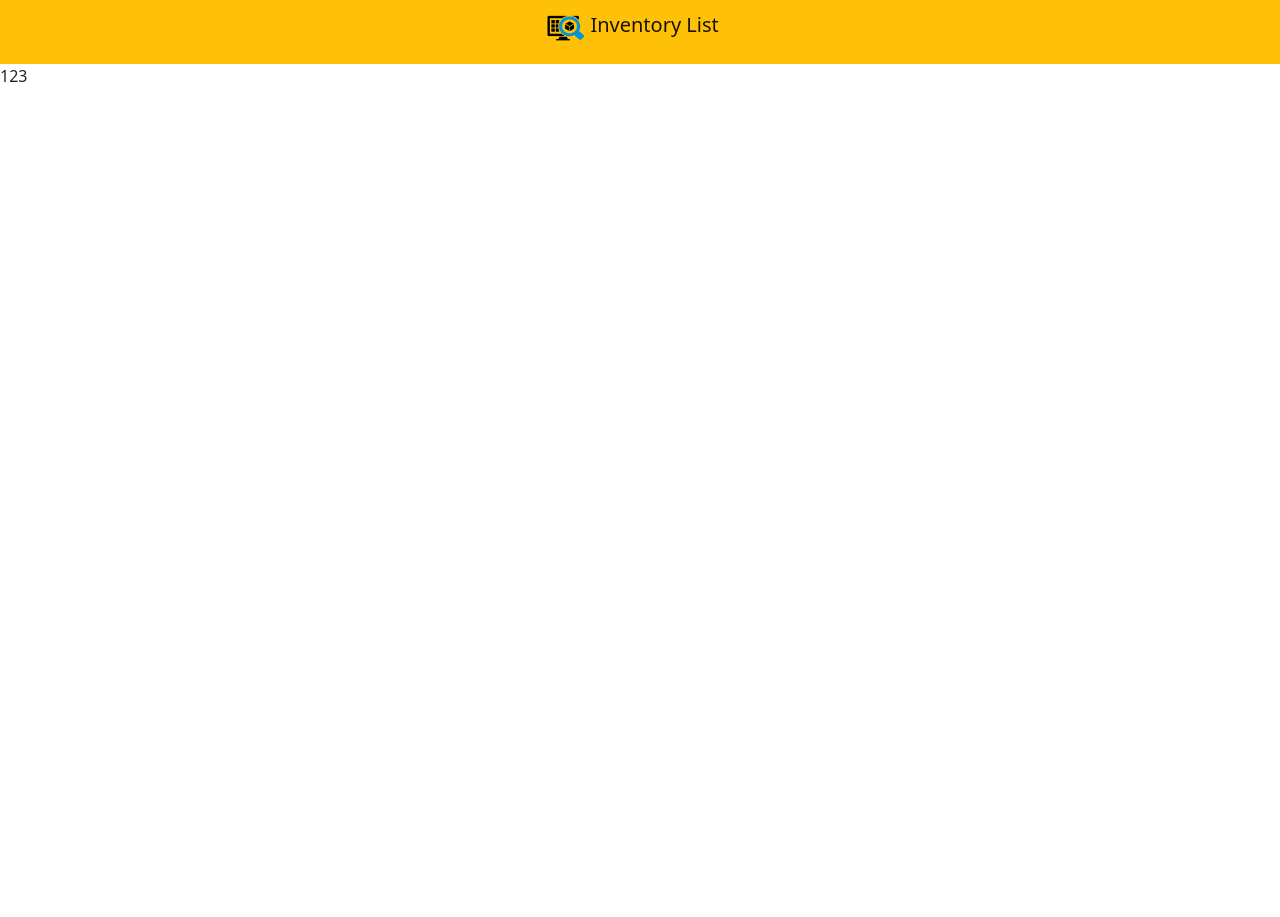
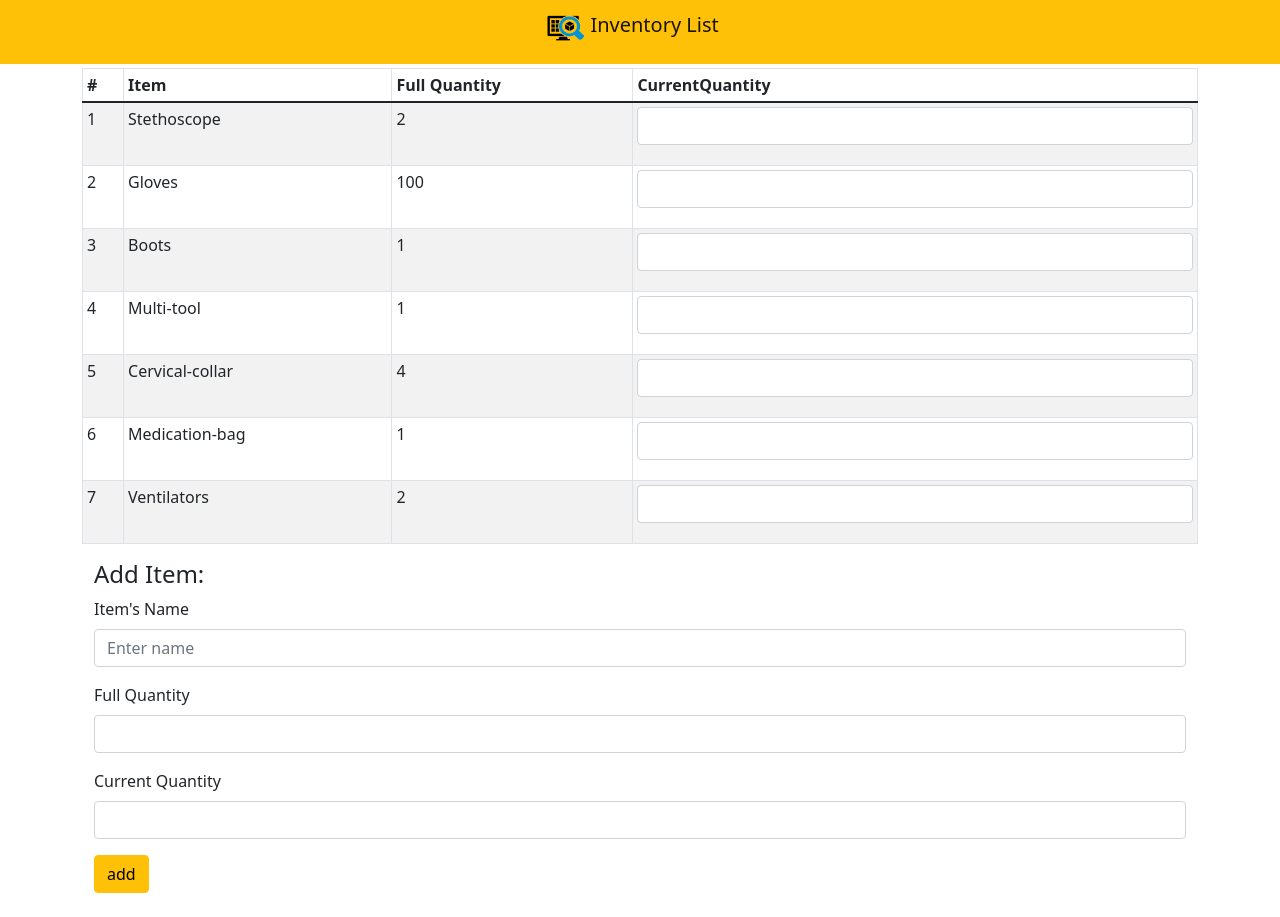
Before and after one commit to YamEbgui/InventoryListRedux, a React (Create React App) app in the folder frontend/: page / in a window 1280 px wide. Both pictures are taken after typing "Sample", "Sample", "2020-01-15" into the empty fields and a click on the button "Submit". Before the commit the page ends 800 px from the top, so only its background shows below. Built offline with nearby package versions, Linux system fonts and the light colour scheme.

Commit message:
Add components to the inventory list

```diff
--- a/frontend/src/App.js
+++ b/frontend/src/App.js
@@ -1,11 +1,12 @@
-import FormCard from "./core/FormCard";
+//import components
 import NavBar from "./core/NavBar";
-import workerReducer from "./reducers/workerReducer";
+import Body from "./core/Body";
+//import for redux-state management
 import { Provider } from "react-redux";
 import { createStore } from "redux";
-import Body from "./core/Body";
+import rootReducer from "./reducers";
 
-const store = createStore(workerReducer);
+const store = createStore(rootReducer);
 
 function App() {
   return (
--- /dev/null
+++ b/frontend/src/core/AddForm.jsx
@@ -0,0 +1,52 @@
+import React from "react";
+import { useState } from "react";
+import { Button, Container, Form } from "react-bootstrap";
+
+export default function AddForm() {
+  const [name, setName] = useState("");
+  const [fullQuantity, setFullQuantity] = useState("");
+  const [currentQuantity, setCurrentQuantity] = useState("");
+
+  return (
+    <Container>
+      <h4>Add Item:</h4>
+      <Form>
+        <Form.Group className="mb-3" controlId="formName">
+          <Form.Label>Item's Name</Form.Label>
+          <Form.Control
+            onInput={({ target: { value } }) => {
+              setName(value);
+            }}
+            defaultValue={name}
+            type="text"
+            placeholder="Enter name"
+          />
+        </Form.Group>
+        <Form.Group className="mb-3" controlId="formFullQuantity">
+          <Form.Label>Full Quantity</Form.Label>
+          <Form.Control
+            onInput={({ target: { value } }) => {
+              setFullQuantity(value);
+            }}
+            defaultValue={fullQuantity}
+            type="number"
+          />
+        </Form.Group>
+        <Form.Group className="mb-3" controlId="formCurrentQuantity">
+          <Form.Label>Current Quantity</Form.Label>
+          <Form.Control
+            onInput={({ target: { value } }) => {
+              setCurrentQuantity(value);
+            }}
+            defaultValue={currentQuantity}
+            type="number"
+          />
+        </Form.Group>
+        <Button variant="warning" type="submit">
+          add
+        </Button>
+      </Form>
+      <br />
+    </Container>
+  );
+}
--- a/frontend/src/core/Body.jsx
+++ b/frontend/src/core/Body.jsx
@@ -1,9 +1,10 @@
 import React from "react";
 import { useSelector } from "react-redux";
 import FormCard from "./FormCard";
+import InventoryForm from "./InventoryForm";
 
 export default function Body() {
-  const worker = useSelector((state) => state);
+  const information = useSelector((state) => state.information);
 
-  return worker === null ? <FormCard /> : <p>123</p>;
+  return information === null ? <FormCard /> : <InventoryForm />;
 }
--- /dev/null
+++ b/frontend/src/core/InventoryForm.jsx
@@ -0,0 +1,13 @@
+import React from "react";
+import { Container } from "react-bootstrap";
+import AddForm from "./AddForm";
+import InventoryList from "./InventoryList";
+
+export default function InventoryForm() {
+  return (
+    <Container>
+      <InventoryList />
+      <AddForm />
+    </Container>
+  );
+}
--- /dev/null
+++ b/frontend/src/core/InventoryList.jsx
@@ -0,0 +1,35 @@
+import React from "react";
+import { Table } from "react-bootstrap";
+import { useSelector } from "react-redux";
+import QuantityInput from "./QuantityInput";
+
+export default function InventoryList() {
+  const inventory = useSelector((state) => state.inventory);
+  console.log(inventory);
+  return (
+    <Table responsive="sm" striped bordered hover size="sm" className="mt-1">
+      <thead>
+        <tr>
+          <th>#</th>
+          <th>Item </th>
+          <th>Full Quantity</th>
+          <th>CurrentQuantity</th>
+        </tr>
+      </thead>
+      <tbody>
+        {inventory.map((item) => {
+          return (
+            <tr key={item.id}>
+              <td>{item.id}</td>
+              <td>{item.name}</td>
+              <td>{item.fullQuantity}</td>
+              <td>
+                <QuantityInput />
+              </td>
+            </tr>
+          );
+        })}
+      </tbody>
+    </Table>
+  );
+}
--- /dev/null
+++ b/frontend/src/core/QuantityInput.jsx
@@ -0,0 +1,10 @@
+import React from "react";
+import { FormControl, InputGroup } from "react-bootstrap";
+
+export default function QuantityInput() {
+  return (
+    <InputGroup className="mb-3">
+      <FormControl type="number" />
+    </InputGroup>
+  );
+}
--- /dev/null
+++ b/frontend/src/db/equipmentList.js
@@ -0,0 +1,37 @@
+exports.fullEquipmentList = [
+  {
+    id: 1,
+    name: "Stethoscope",
+    fullQuantity: 2,
+  },
+  {
+    id: 2,
+    name: "Gloves",
+    fullQuantity: 100,
+  },
+  {
+    id: 3,
+    name: "Boots",
+    fullQuantity: 1,
+  },
+  {
+    id: 4,
+    name: "Multi-tool",
+    fullQuantity: 1,
+  },
+  {
+    id: 5,
+    name: "Cervical-collar",
+    fullQuantity: 4,
+  },
+  {
+    id: 6,
+    name: "Medication-bag",
+    fullQuantity: 1,
+  },
+  {
+    id: 7,
+    name: "Ventilators",
+    fullQuantity: 2,
+  },
+];
--- /dev/null
+++ b/frontend/src/reducers/index.js
@@ -0,0 +1,10 @@
+import inventoryReducer from "./inventoryReducer";
+import workerReducer from "./workerReducer";
+import { combineReducers } from "redux";
+
+const rootReducer = combineReducers({
+  information: workerReducer,
+  inventory: inventoryReducer,
+});
+
+export default rootReducer;
--- /dev/null
+++ b/frontend/src/reducers/inventoryReducer.js
@@ -0,0 +1,11 @@
+import { fullEquipmentList } from "../db/equipmentList";
+const initialState = fullEquipmentList;
+
+const inventoryReducer = (state = initialState, action) => {
+  switch (action.type) {
+    default:
+      return state;
+  }
+};
+
+export default inventoryReducer;
```
